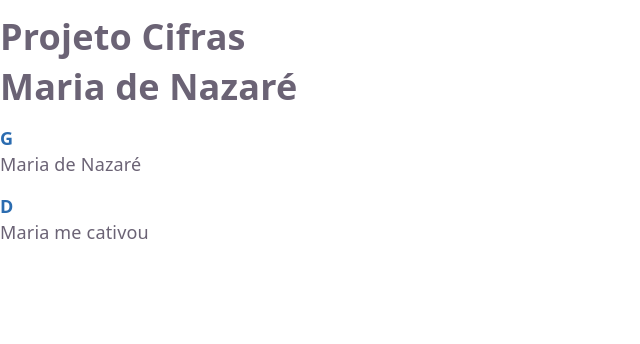
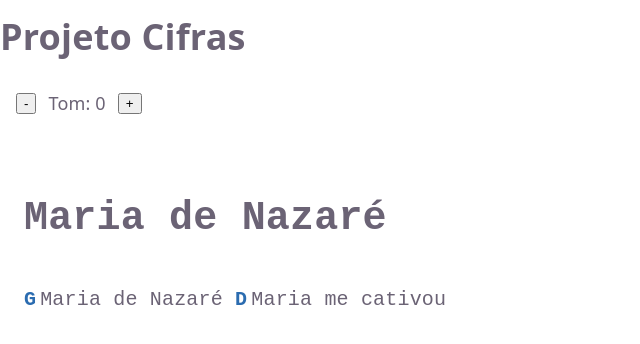
Before and after one commit to Krebz/cifras-manager, a React (Vite) app: page / in a window 1280 px wide. Shown: the top 344 px of the page, without its empty margins (0-640 px from the left). Built offline with nearby package versions, Linux system fonts and the light colour scheme.

Commit message:
feat: implementar renderização e transposição de cifras

```diff
--- a/src/App.tsx
+++ b/src/App.tsx
@@ -1,14 +1,50 @@
+import { useState } from "react"
+
 import SongViewer from "./components/SongViewer"
+
 import { song } from "./data/song"
 
 function App() {
+  const [transpose, setTranspose] = useState(0)
+
   return (
     <div>
       <h1>Projeto Cifras</h1>
 
+      <div
+        style={{
+          display: "flex",
+          gap: "12px",
+          alignItems: "center",
+          padding: "16px",
+        }}
+      >
+        <button
+          onClick={() =>
+            setTranspose(transpose - 1)
+          }
+        >
+          -
+        </button>
+
+        <span>
+          Tom: {transpose > 0 ? "+" : ""}
+          {transpose}
+        </span>
+
+        <button
+          onClick={() =>
+            setTranspose(transpose + 1)
+          }
+        >
+          +
+        </button>
+      </div>
+
       <SongViewer
         title={song.title}
         content={song.content}
+        transpose={transpose}
       />
     </div>
   )
--- a/src/components/SongViewer.tsx
+++ b/src/components/SongViewer.tsx
@@ -1,32 +1,67 @@
+import { parseLine } from "../utils/parseLine"
+import { transposeChord } from "../services/transposeChord"
+
 type Props = {
   title: string
   content: string
+  transpose?: number
 }
 
-export default function SongViewer({ title, content }: Props) {
+export default function SongViewer({
+  title,
+  content,
+  transpose = 2,
+}: Props) {
   const lines = content.trim().split("\n")
 
   return (
-    <div>
+    <div
+      style={{
+        padding: "24px",
+        fontFamily: "monospace",
+        fontSize: "20px",
+        lineHeight: 1.8,
+      }}
+    >
       <h1>{title}</h1>
 
-      {lines.map((line, index) => {
-        const match = line.match(/\[(.*?)\](.*)/)
-
-        if (!match) {
-          return <p key={index}>{line}</p>
-        }
-
-        const chord = match[1]
-        const lyric = match[2]
+      {lines.map((line, lineIndex) => {
+        const tokens = parseLine(line)
 
         return (
-          <div key={index} style={{ marginBottom: "16px" }}>
-            <div style={{ fontWeight: "bold", color: "#2b6cb0" }}>
-              {chord}
-            </div>
+          <div
+            key={lineIndex}
+            style={{
+              marginBottom: "12px",
+            }}
+          >
+            {tokens.map((token, tokenIndex) => {
+if (token.type === "chord") {
+  const transposedChord = transposeChord(
+    token.value,
+    transpose
+  )
 
-            <div>{lyric}</div>
+  return (
+    <span
+      key={tokenIndex}
+      style={{
+        color: "#2b6cb0",
+        fontWeight: "bold",
+        marginRight: "4px",
+      }}
+    >
+      {transposedChord}
+    </span>
+  )
+}
+
+              return (
+                <span key={tokenIndex}>
+                  {token.value}
+                </span>
+              )
+            })}
           </div>
         )
       })}
--- a/src/data/song.ts
+++ b/src/data/song.ts
@@ -2,7 +2,6 @@
   title: "Maria de Nazaré",
   key: "G",
   content: `
-[G]Maria de Nazaré
-[D]Maria me cativou
+[G]Maria de Nazaré [D]Maria me cativou
 `
 }
--- /dev/null
+++ b/src/services/transposeChord.ts
@@ -0,0 +1,30 @@
+const notes = [
+  "C",
+  "C#",
+  "D",
+  "D#",
+  "E",
+  "F",
+  "F#",
+  "G",
+  "G#",
+  "A",
+  "A#",
+  "B",
+]
+
+export function transposeChord(
+  chord: string,
+  steps: number
+) {
+  const index = notes.indexOf(chord)
+
+  if (index === -1) {
+    return chord
+  }
+
+  const newIndex =
+    (index + steps + notes.length) % notes.length
+
+  return notes[newIndex]
+}
--- /dev/null
+++ b/src/utils/parseLine.ts
@@ -0,0 +1,45 @@
+type Token = {
+    type: "chord" | "text"
+    value: string
+}
+
+export function parseLine(line: string): Token[] {
+    const tokens: Token[] = []
+
+    const regex = /\[(.*?)\]/g
+
+    let lastIndex = 0
+
+    for (const match of line.matchAll(regex)) {
+        const chord = match[1]
+
+        const matchIndex = match.index ?? 0
+
+        const textBefore = line.slice(lastIndex, matchIndex)
+
+        if (textBefore) {
+            tokens.push({
+                type: "text",
+                value: textBefore,
+            })
+        }
+
+        tokens.push({
+            type: "chord",
+            value: chord,
+        })
+
+        lastIndex = matchIndex + match[0].length
+    }
+
+    const remainingText = line.slice(lastIndex)
+
+    if (remainingText) {
+        tokens.push({
+            type: "text",
+            value: remainingText,
+        })
+    }
+
+    return tokens
+}
```
